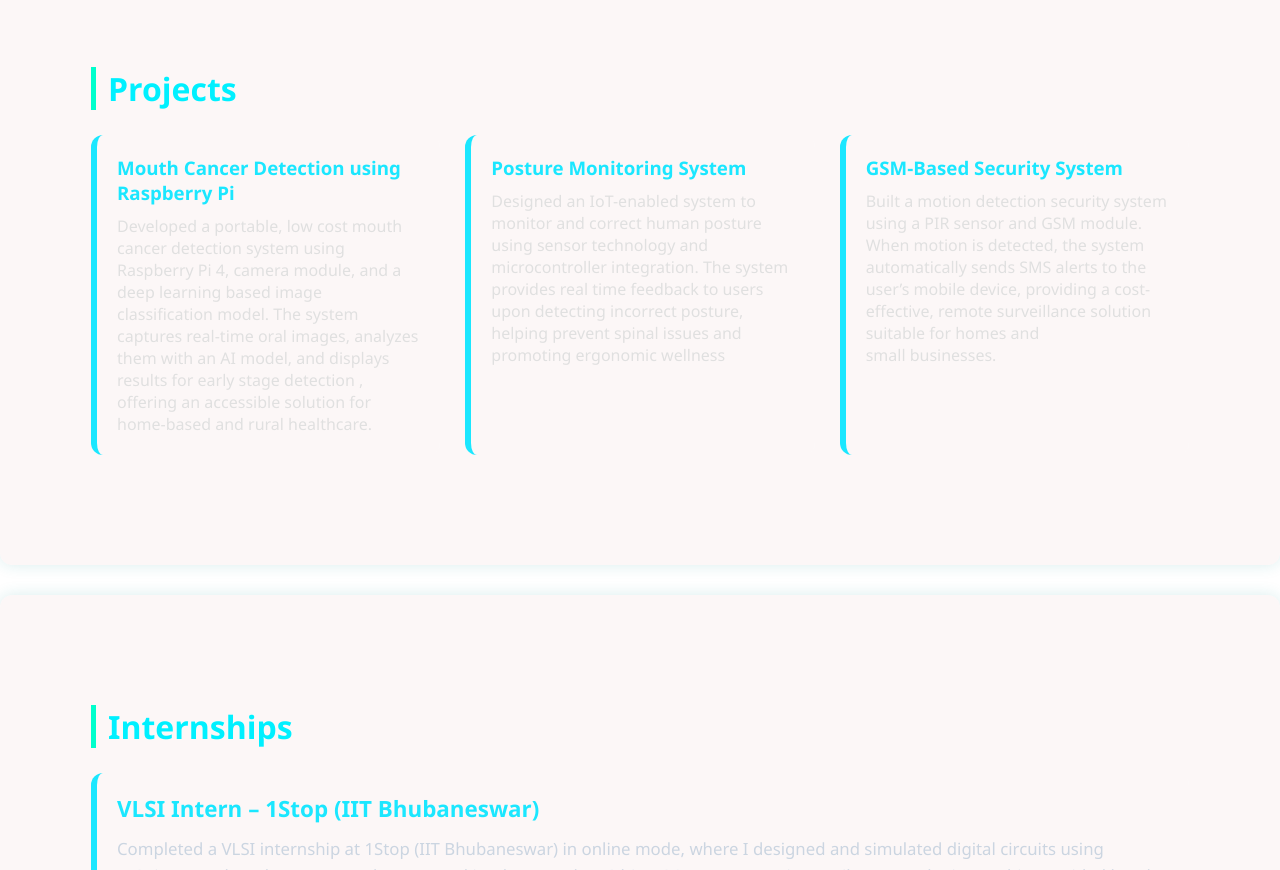
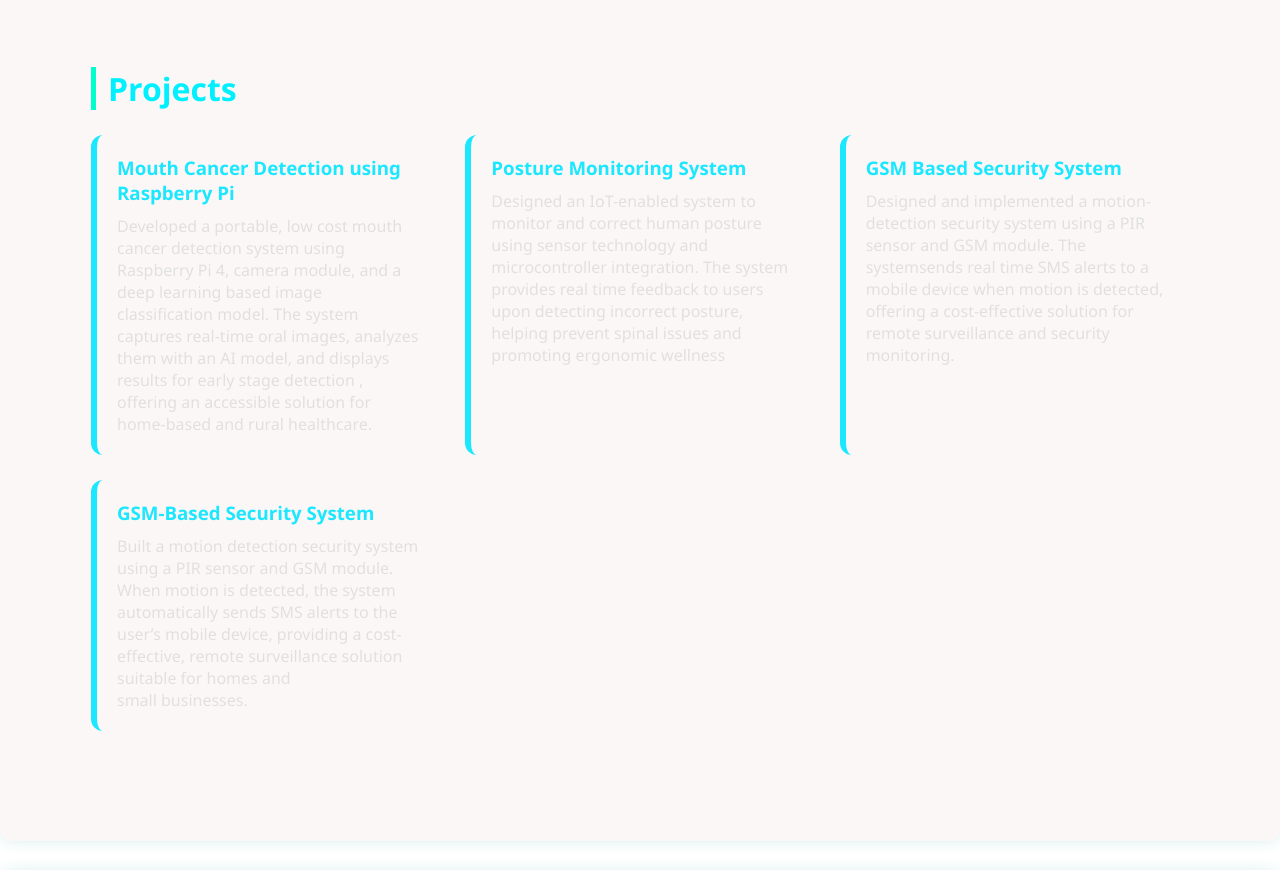
Before and after one commit to gkeerthanakee/Portfolio, a plain HTML site: page index.html in a window 1280 px wide. Shown: the part 1100-1970 px from the top of the page. Drawn offline with Linux system fonts and the light colour scheme.

Commit message:
Update index.html

```diff
--- a/index.html
+++ b/index.html
@@ -18,7 +18,9 @@
           <li><a href="#about">About</a></li>
           <li><a href="#skills">Skills</a></li>
           <li><a href="#projects">Projects</a></li>
+          <li><a href="#Internships">Internships</a></li>
           <li><a href="#certificates">Certificates</a></li>
+          <li><a href="#Competitions">Competitions</a></li>
           <li><a href="#contact">Contact</a></li>
         </ul>
       </nav>
@@ -65,6 +67,14 @@
             Designed an IoT-enabled system to monitor and correct human posture using sensor technology and microcontroller integration. The system provides real time feedback to users upon detecting incorrect posture, helping prevent spinal issues and promoting ergonomic wellness
           </p>
         </div>
+
+        <div class="project-item">
+          <h3>GSM Based Security System</h3>
+          <p>
+            Designed and implemented a motion-detection security system using a PIR sensor and GSM module. The systemsends real time SMS alerts to a mobile device when motion is detected, offering a cost-effective solution for remote surveillance and security monitoring.
+          </p>
+        </div>
+
 
         <div class="project-item">
           <h3>GSM-Based Security System</h3>
```
